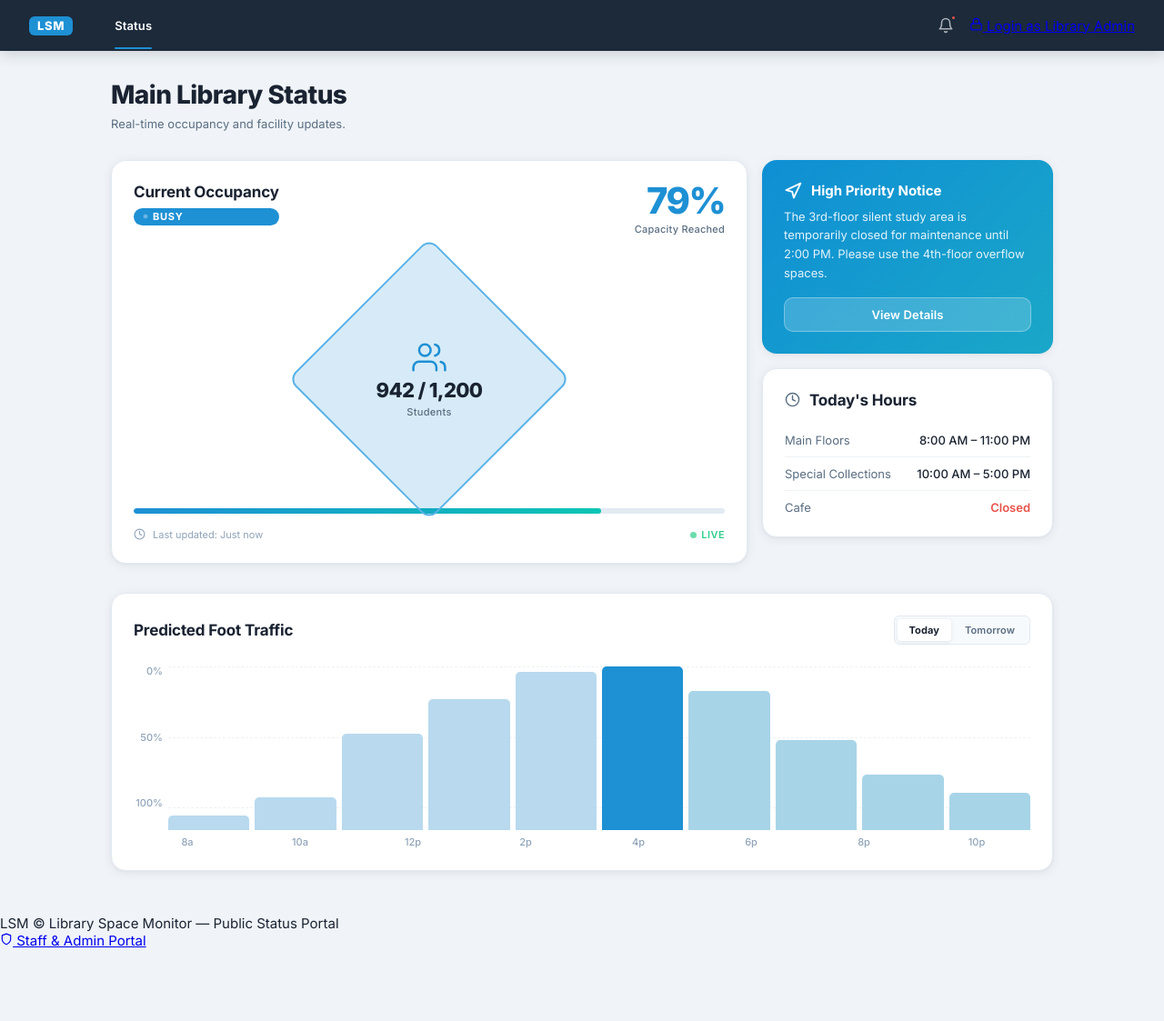
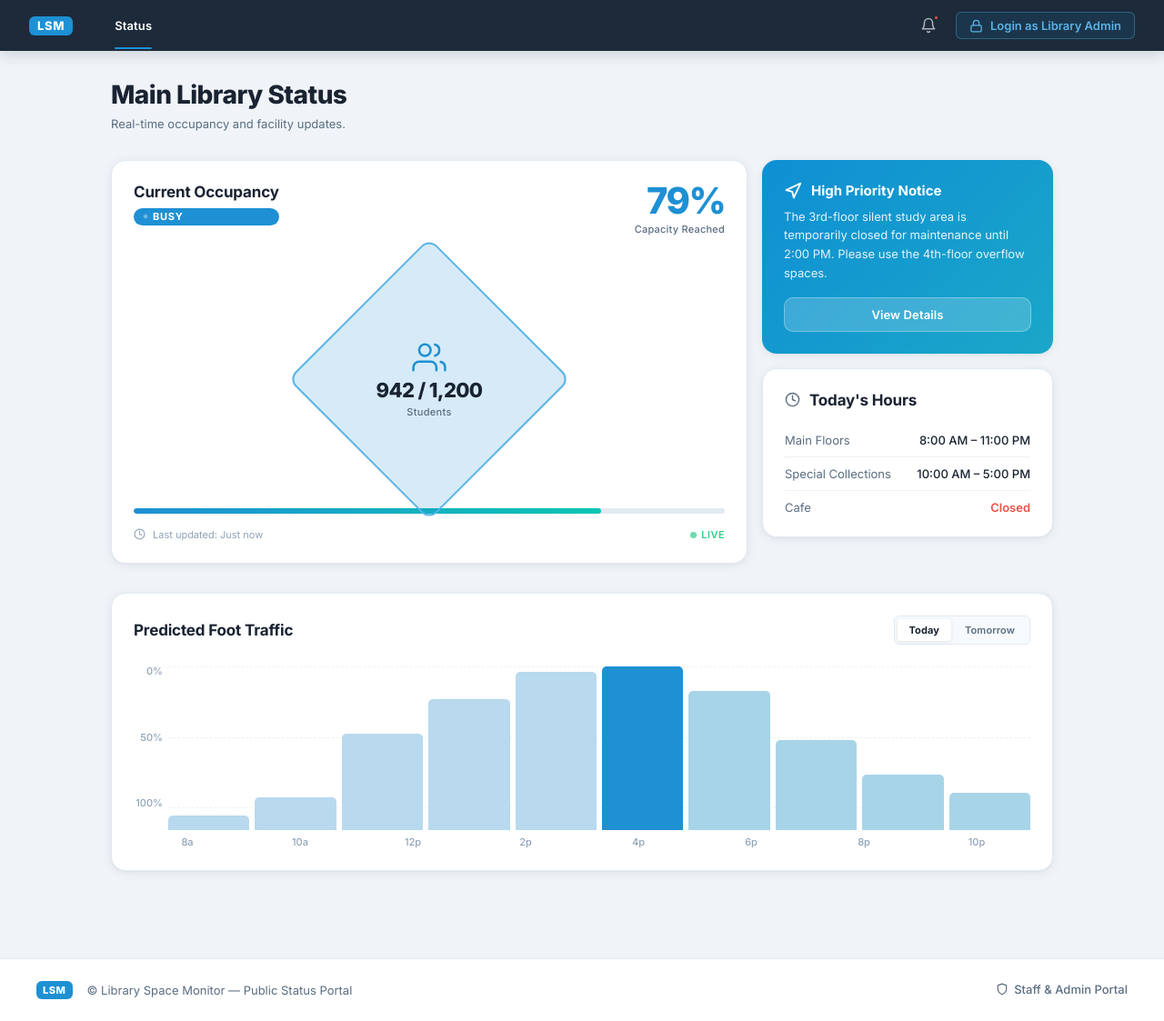
Before and after one commit to HarrisonDebz/Library-S-M, a website built with Vite: page ui/index.html in a window 1280 px wide. Shown: the whole page at 91% size. Before the commit the page ends 1044 px from the top, so only its background shows below. Built offline with nearby package versions, Linux system fonts and the light colour scheme.

Commit message:
Update main.css

```diff
--- a/ui/styles/main.css
+++ b/ui/styles/main.css
@@ -200,6 +200,34 @@ body {
   border-radius: 50%;
   background: var(--color-danger);
   border: 2px solid var(--color-nav-bg);
+}
+
+.nav__admin-btn {
+  display: inline-flex;
+  align-items: center;
+  gap: 8px;
+  background: rgba(30, 144, 212, 0.12);
+  color: #5bb3e8;
+  border: 1px solid rgba(91, 179, 232, 0.35);
+  padding: 6px 14px;
+  border-radius: var(--radius-sm);
+  font-size: var(--font-size-sm);
+  font-weight: 600;
+  text-decoration: none;
+  transition: all var(--transition-fast);
+  margin-left: 4px;
+}
+
+.nav__admin-btn:hover {
+  background: var(--color-primary);
+  border-color: var(--color-primary-light);
+  color: #ffffff;
+  box-shadow: 0 0 14px var(--color-primary-glow);
+  transform: translateY(-1px);
+}
+
+.nav__admin-btn svg {
+  flex-shrink: 0;
 }
 
 /* ─── Page Layout ────────────────────────────────────────────────────────── */
@@ -776,6 +804,56 @@ body {
   border-width: 0;
 }
 
+/* ─── Footer ─────────────────────────────────────────────────────────────── */
+
+.footer {
+  margin-top: var(--space-2xl);
+  border-top: 1px solid var(--color-border);
+  background: var(--color-surface);
+  padding: var(--space-lg) var(--space-xl);
+}
+
+.footer__content {
+  max-width: 1200px;
+  margin: 0 auto;
+  display: flex;
+  align-items: center;
+  justify-content: space-between;
+  gap: var(--space-md);
+  font-size: var(--font-size-sm);
+  color: var(--color-text-secondary);
+}
+
+.footer__left {
+  display: flex;
+  align-items: center;
+  gap: var(--space-md);
+}
+
+.footer__logo {
+  font-weight: 800;
+  font-size: 11px;
+  letter-spacing: 0.05em;
+  color: var(--color-text-on-dark);
+  background: var(--color-primary);
+  padding: 3px 7px;
+  border-radius: var(--radius-sm);
+}
+
+.footer__admin-link {
+  display: inline-flex;
+  align-items: center;
+  gap: 6px;
+  color: var(--color-text-secondary);
+  text-decoration: none;
+  font-weight: 500;
+  transition: color var(--transition-fast);
+}
+
+.footer__admin-link:hover {
+  color: var(--color-primary);
+}
+
 /* ─── Responsive ─────────────────────────────────────────────────────────── */
 
 @media (max-width: 820px) {
```
